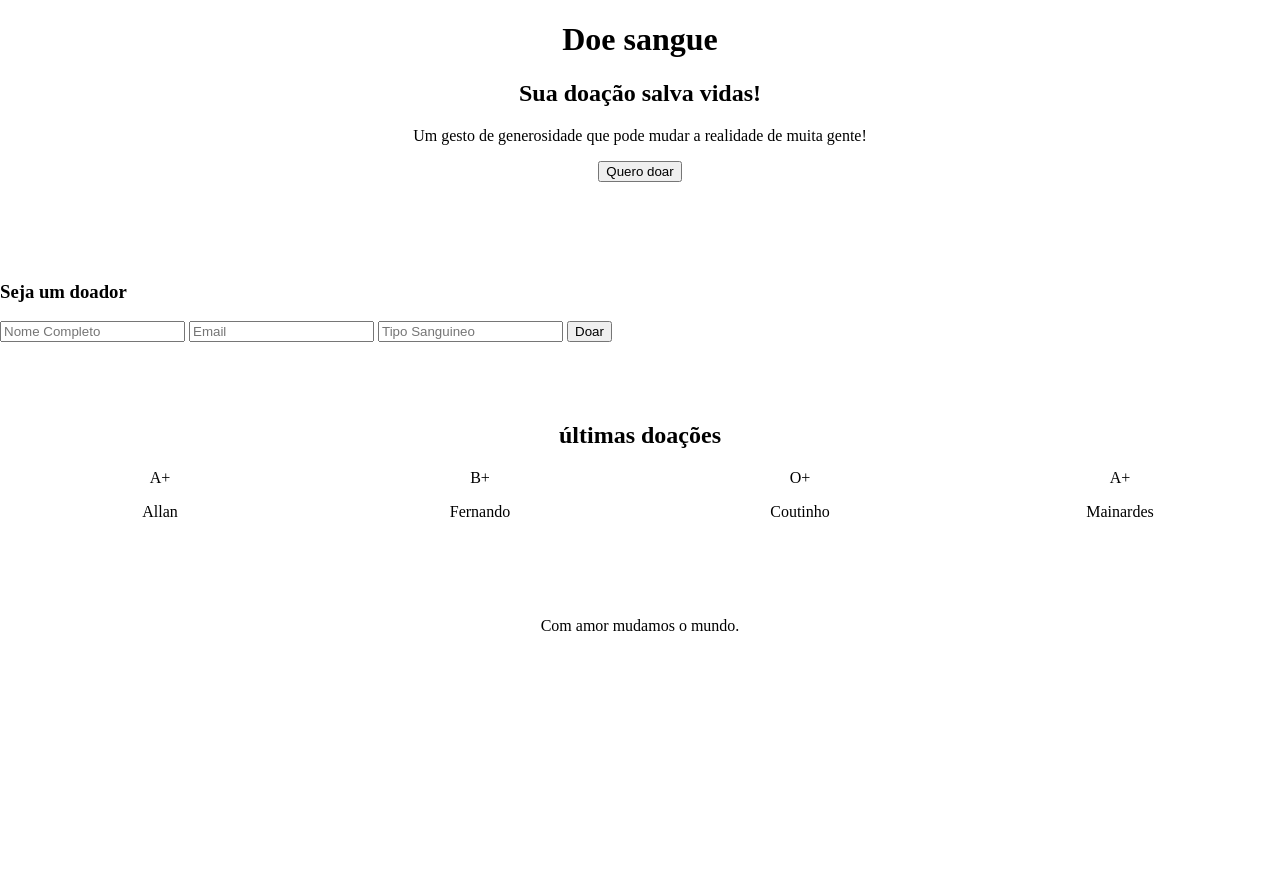
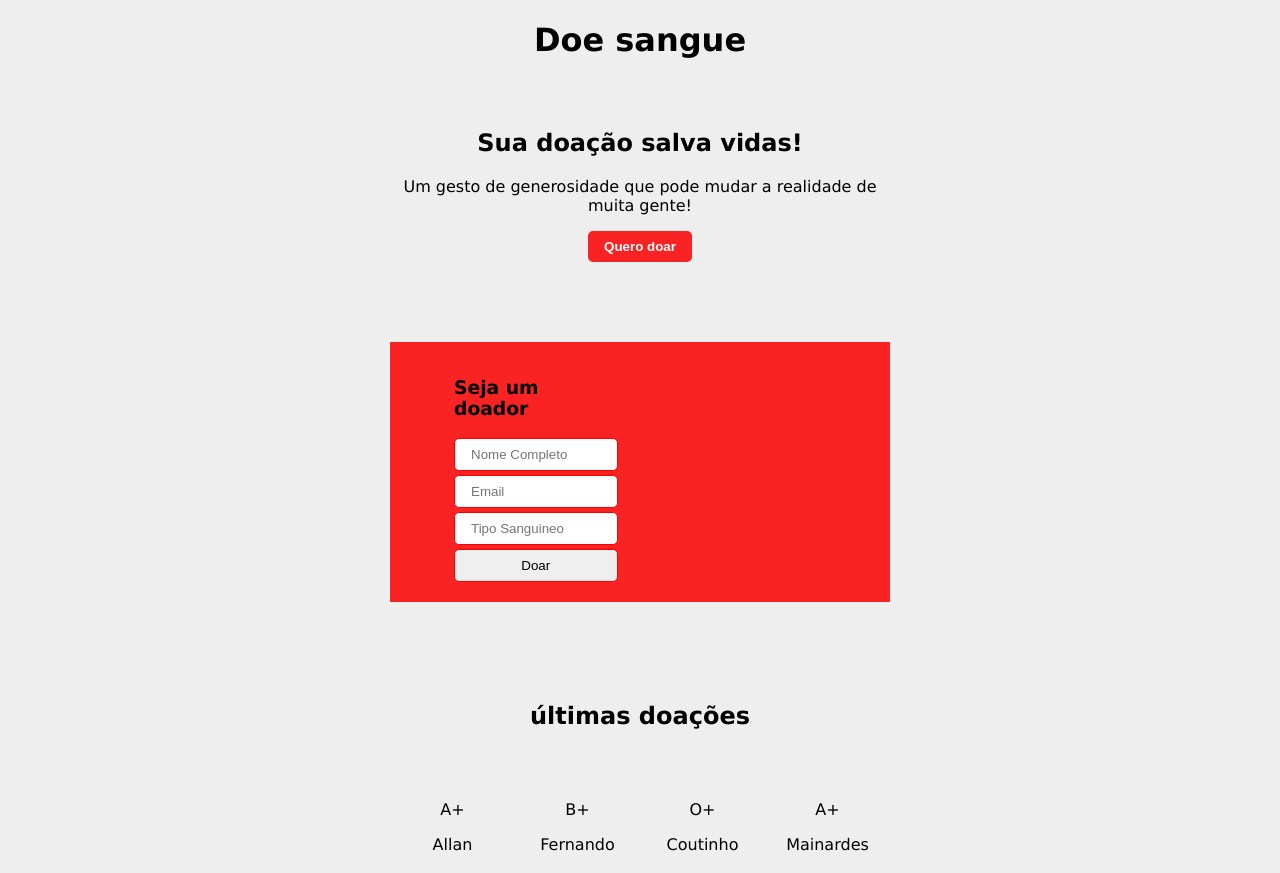
Before and after one commit to mainardes1/maratonadev, a plain HTML site: page index.html in a window 1280 px wide. Shown: the top 873 px of the page. Before the commit the page ends 800 px from the top, so only its background shows below. Drawn offline with Linux system fonts and the light colour scheme.

Commit message:
alteração no estilo da página

```diff
--- a/style.css
+++ b/style.css
@@ -3,9 +3,75 @@ html, body{
     margin: 0;
 }
 
+*{
+    box-sizing: border-box;
+}
+
+body{
+    display: flex;
+    flex-direction: column;
+    font-family: 'Verdana', 'Roboto';
+    height: 100vh;
+    background-color: #eeeeee;
+}
+
+header h1, main h2{
+    /*Titulos*/
+    margin-bottom: 70px;
+
+}
+
+/* Estrutura */
 header, main,footer{
 
     text-align: center;
+
+}
+
+/*Header*/
+
+header button{
+
+    padding: 8px 16px;
+    border-radius: 5px;
+    background-color: #fa2323;
+    color: white;
+    font-weight: bold;
+    border: none;
+}
+
+/* Formulario */
+section.form{
+
+    display: grid;
+    grid-template-columns: 1fr 1fr;
+    grid-gap: 45px;
+
+    background-color: #fa2323;
+    padding: 16px 64px;
+
+}
+
+form input,
+form button{
+
+    width: 100%;
+    /* espaçamentos */
+    margin-bottom: 4px;
+    /* corrigindo comportamento padrão do css*/
+    padding: 8px 16px;
+    border-radius: 5px;
+    border: 1px red solid;
+
+}
+
+/* Main */
+header, .form, main {
+
+    margin: 0px auto 80px auto;
+
+    width: 90%;
+    max-width: 500px;
 
 }
 
@@ -16,15 +82,9 @@ header, main,footer{
 
 }
 
-section.form{
+footer{
 
-    display: grid;
-    grid-template-columns: 1fr 1fr;
-
+    margin-top: auto;
+    padding: 16;
+    border: 1px solid #eee;
 }
-
-header, .form, main {
-
-    margin-bottom: 80px;
-
-}
```
